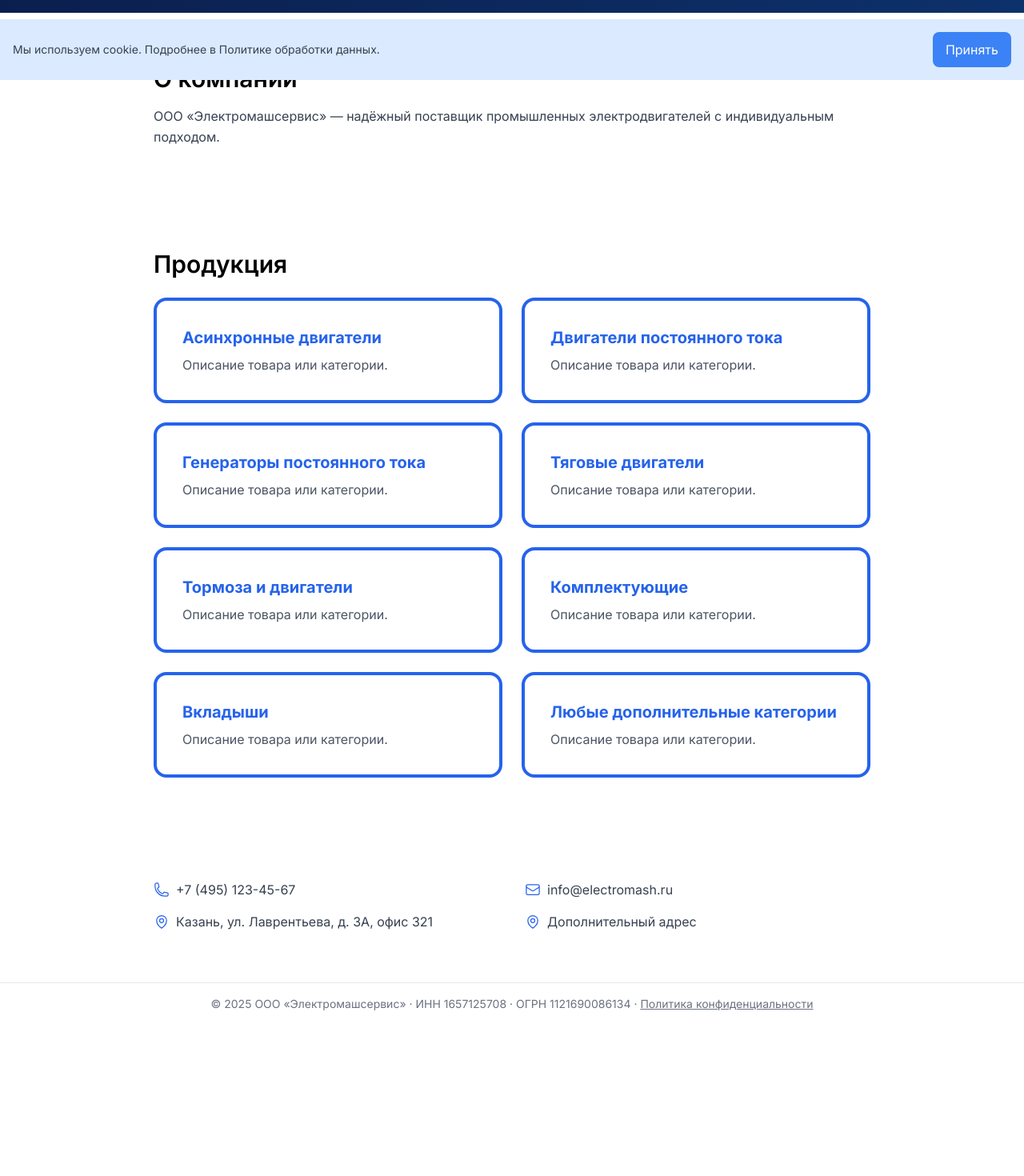
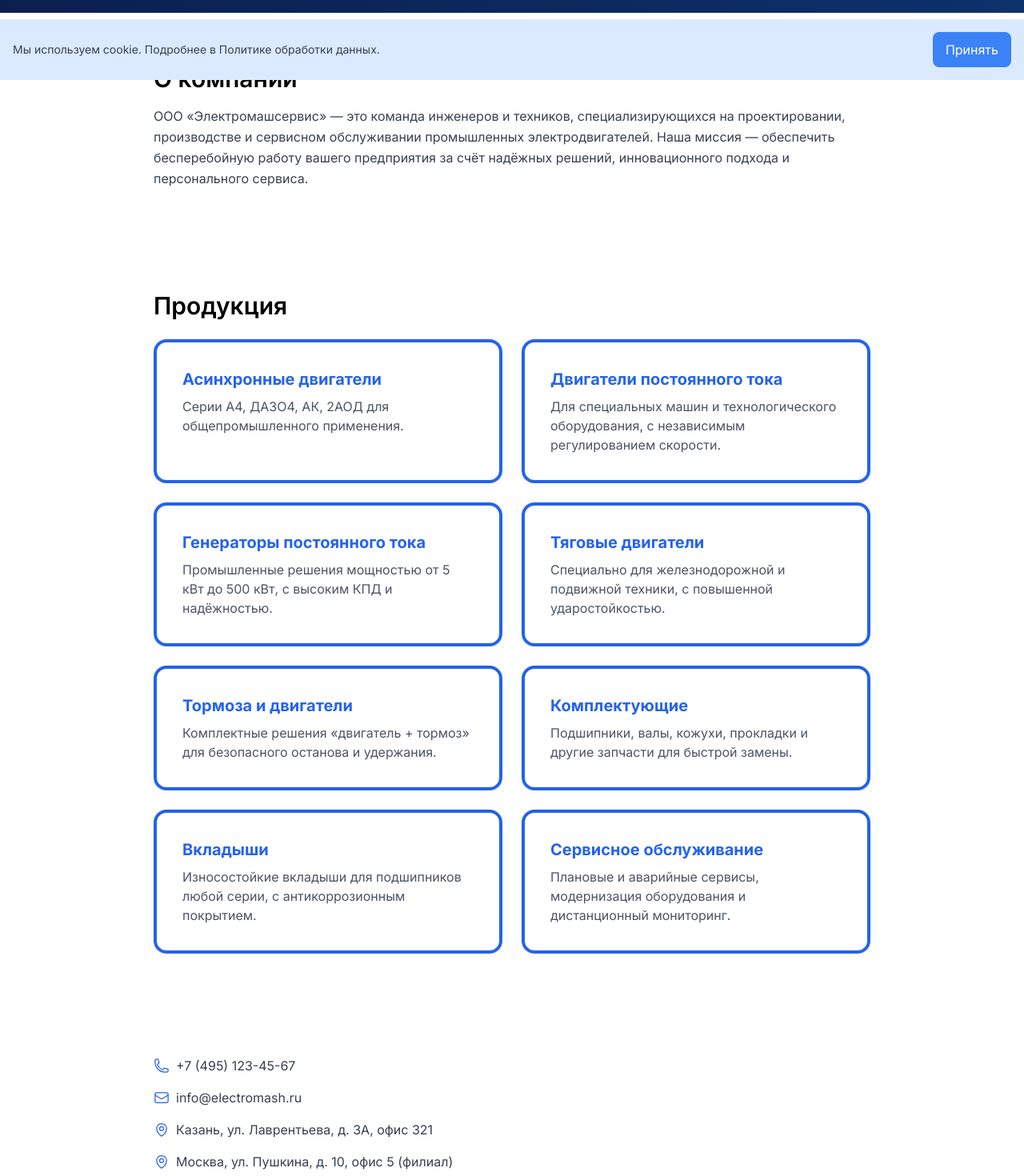
Before and after one commit to winsixed/electromash_web, a Next.js app: page / in a window 1280 px wide. Shown: the part 700-2170 px from the top of the page at 80% size. Before the commit the page ends 1981 px from the top, so only its background shows below. Built offline with nearby package versions, Linux system fonts and the light colour scheme.

Commit message:
Add files via upload

```diff
--- a/src/components/Footer.js
+++ b/src/components/Footer.js
@@ -4,8 +4,7 @@
       role="contentinfo"
       className="border-t border-gray-200 py-4 text-center text-sm text-gray-500"
     >
-      © {new Date().getFullYear()} ООО «Электромашсервис» &middot; ИНН
-      1657125708 &middot; ОГРН 1121690086134 &middot;{' '}
+      © {new Date().getFullYear()} ООО «Электромашсервис» · ИНН 1657125708 · ОГРН 1121690086134 ·{' '}
       <a href="/privacy-policy" className="underline">
         Политика конфиденциальности
       </a>
--- a/src/pages/_document.js
+++ b/src/pages/_document.js
@@ -24,19 +24,20 @@
           .skip-link:focus-visible{top:0;}
           header{background-color:#f3f4f6;}
         `}</style>
-        <meta name="description" content="Надёжный поставщик промышленных электродвигателей с индивидуальным подходом."/>
-        <meta property="og:title" content="Электромашсервис — Промышленные электродвигатели"/>
-        <meta property="og:description" content="Индивидуальные решения и точная логистика для предприятий и монтажных организаций."/>
-        <meta property="og:image" content="/favicon.ico"/>
-        <meta property="og:url" content="https://electromash.example.com"/>
-        <meta property="og:type" content="website"/>
-        <meta property="og:locale" content="ru_RU"/>
-        <meta name="twitter:card" content="summary_large_image"/>
-        <meta name="twitter:title" content="Электромашсервис — Промышленные электродвигатели"/>
-        <meta name="twitter:description" content="Индивидуальные решения и точная логистика для предприятий."/>
-        <meta name="twitter:image" content="/favicon.ico"/>
-        <link rel="canonical" href="https://electromash.example.com"/>
-        <script type="application/ld+json" dangerouslySetInnerHTML={{ __html: JSON.stringify(jsonLd) }} />
+          <title>Электромашсервис | Надёжность. Инновации. Индивидуальный подход.</title>
+          <meta name="description" content="Компания Электромашсервис — лидер в производстве и обслуживании промышленных электродвигателей. Высокое качество, гибкие сроки и персональный сервис."/>
+          <meta property="og:title" content="Электромашсервис — лидер в электродвигателях"/>
+          <meta property="og:description" content="Полный спектр услуг: от проектирования до сервисного обслуживания. Индивидуальные решения для вашего производства."/>
+          <meta property="og:image" content="/images/og-image.jpg"/>
+          <meta property="og:url" content="https://electromash.example.com"/>
+          <link rel="canonical" href="https://electromash.example.com/"/>
+          <meta property="og:type" content="website"/>
+          <meta property="og:locale" content="ru_RU"/>
+          <meta name="twitter:card" content="summary_large_image"/>
+          <meta name="twitter:title" content="Электромашсервис — лидер в электродвигателях"/>
+          <meta name="twitter:description" content="Полный спектр услуг…"/>
+          <meta name="twitter:image" content="/images/og-image.jpg"/>
+          <script type="application/ld+json" dangerouslySetInnerHTML={{ __html: JSON.stringify(jsonLd) }} />
       </Head>
       <body>
         <a href="#main-content" className="skip-link">Перейти к содержимому</a>
--- a/src/pages/index.js
+++ b/src/pages/index.js
@@ -8,7 +8,10 @@
 export default function Home() {
   return (
     <>
-      <Head><title>Электромашсервис — Промышленные электродвигатели</title></Head>
+      <Head>
+        <title>Электромашсервис — Промышленные электродвигатели</title>
+        <link rel="canonical" href="https://electromash.example.com/" />
+      </Head>
       <Header />
       <main id="main-content">
         <section className="min-h-[80vh] bg-gradient-to-r from-[#0B1F4E] to-[#0D316B] flex items-center">
@@ -36,8 +39,10 @@
           <div className="max-w-4xl mx-auto">
             <h2 className="text-3xl font-semibold mb-4">О компании</h2>
             <p className="text-gray-700 leading-relaxed">
-              ООО «Электромашсервис» — надёжный поставщик промышленных
-              электродвигателей с индивидуальным подходом.
+              ООО «Электромашсервис» — это команда инженеров и техников, специализирующихся
+              на проектировании, производстве и сервисном обслуживании промышленных
+              электродвигателей. Наша миссия — обеспечить бесперебойную работу вашего
+              предприятия за счёт надёжных решений, инновационного подхода и персонального сервиса.
             </p>
           </div>
         </section>
@@ -46,15 +51,39 @@
             <h2 className="text-3xl font-semibold mb-6">Продукция</h2>
             <div className="grid grid-cols-1 sm:grid-cols-2 md:grid-cols-2 lg:grid-cols-2 gap-6">
               {[
-                'Асинхронные двигатели',
-                'Двигатели постоянного тока',
-                'Генераторы постоянного тока',
-                'Тяговые двигатели',
-                'Тормоза и двигатели',
-                'Комплектующие',
-                'Вкладыши',
-                'Любые дополнительные категории',
-              ].map((title) => (
+                {
+                  title: 'Асинхронные двигатели',
+                  desc: 'Серии А4, ДАЗО4, АК, 2АОД для общепромышленного применения.'
+                },
+                {
+                  title: 'Двигатели постоянного тока',
+                  desc: 'Для специальных машин и технологического оборудования, с независимым регулированием скорости.'
+                },
+                {
+                  title: 'Генераторы постоянного тока',
+                  desc: 'Промышленные решения мощностью от 5 кВт до 500 кВт, с высоким КПД и надёжностью.'
+                },
+                {
+                  title: 'Тяговые двигатели',
+                  desc: 'Специально для железнодорожной и подвижной техники, с повышенной ударостойкостью.'
+                },
+                {
+                  title: 'Тормоза и двигатели',
+                  desc: 'Комплектные решения «двигатель + тормоз» для безопасного останова и удержания.'
+                },
+                {
+                  title: 'Комплектующие',
+                  desc: 'Подшипники, валы, кожухи, прокладки и другие запчасти для быстрой замены.'
+                },
+                {
+                  title: 'Вкладыши',
+                  desc: 'Износостойкие вкладыши для подшипников любой серии, с антикоррозионным покрытием.'
+                },
+                {
+                  title: 'Сервисное обслуживание',
+                  desc: 'Плановые и аварийные сервисы, модернизация оборудования и дистанционный мониторинг.'
+                }
+              ].map(({ title, desc }) => (
                 <motion.div
                   key={title}
                   whileInView={{ opacity: 1, y: 0 }}
@@ -63,7 +92,7 @@
                   className="border-4 border-blue-600 rounded-2xl p-8 hover:shadow-lg transition-transform duration-200 ease-out"
                 >
                   <h3 className="text-xl font-bold text-blue-600 mb-2">{title}</h3>
-                  <p className="text-gray-600">Описание товара или категории.</p>
+                  <p className="text-gray-600">{desc}</p>
                 </motion.div>
               ))}
             </div>
@@ -77,19 +106,18 @@
                 <a href="tel:+74951234567">+7 (495) 123-45-67</a>
               </p>
               <p className="flex items-center">
-                <MapPinIcon className="w-5 h-5 mr-2 text-blue-600" aria-hidden="true" />
-                Казань, ул. Лаврентьева, д. 3А, офис 321
-              </p>
-            </div>
-            <div className="space-y-4">
-              <p className="flex items-center">
                 <EnvelopeIcon className="w-5 h-5 mr-2 text-blue-600" aria-hidden="true" />
                 <a href="mailto:info@electromash.ru">info@electromash.ru</a>
               </p>
               <p className="flex items-center">
                 <MapPinIcon className="w-5 h-5 mr-2 text-blue-600" aria-hidden="true" />
-                Дополнительный адрес
+                Казань, ул. Лаврентьева, д. 3А, офис 321
               </p>
+              <p className="flex items-center">
+                <MapPinIcon className="w-5 h-5 mr-2 text-blue-600" aria-hidden="true" />
+                Москва, ул. Пушкина, д. 10, офис 5 (филиал)
+              </p>
+              <p className="mt-4 text-gray-600">Пн–Пт: 9:00–18:00, Сб: 10:00–16:00</p>
             </div>
           </div>
         </section>
--- /dev/null
+++ b/src/pages/privacy-policy.js
@@ -0,0 +1,22 @@
+import Head from 'next/head';
+
+export default function PrivacyPolicy() {
+  return (
+    <>
+      <Head>
+        <title>Политика конфиденциальности</title>
+        <link rel="canonical" href="https://electromash.example.com/privacy-policy" />
+      </Head>
+      <main className="max-w-3xl mx-auto p-4 prose">
+        <h1>Политика конфиденциальности</h1>
+        <p>
+          ООО «Электромашсервис» уважает ваше право на конфиденциальность и
+          обязуется защищать персональные данные, которые вы нам предоставляете.
+          Мы собираем и обрабатываем данные только в тех случаях, когда это
+          необходимо для оказания услуг и улучшения работы сайта. Полный текст
+          политики временно отсутствует и будет опубликован в ближайшее время.
+        </p>
+      </main>
+    </>
+  );
+}
```
